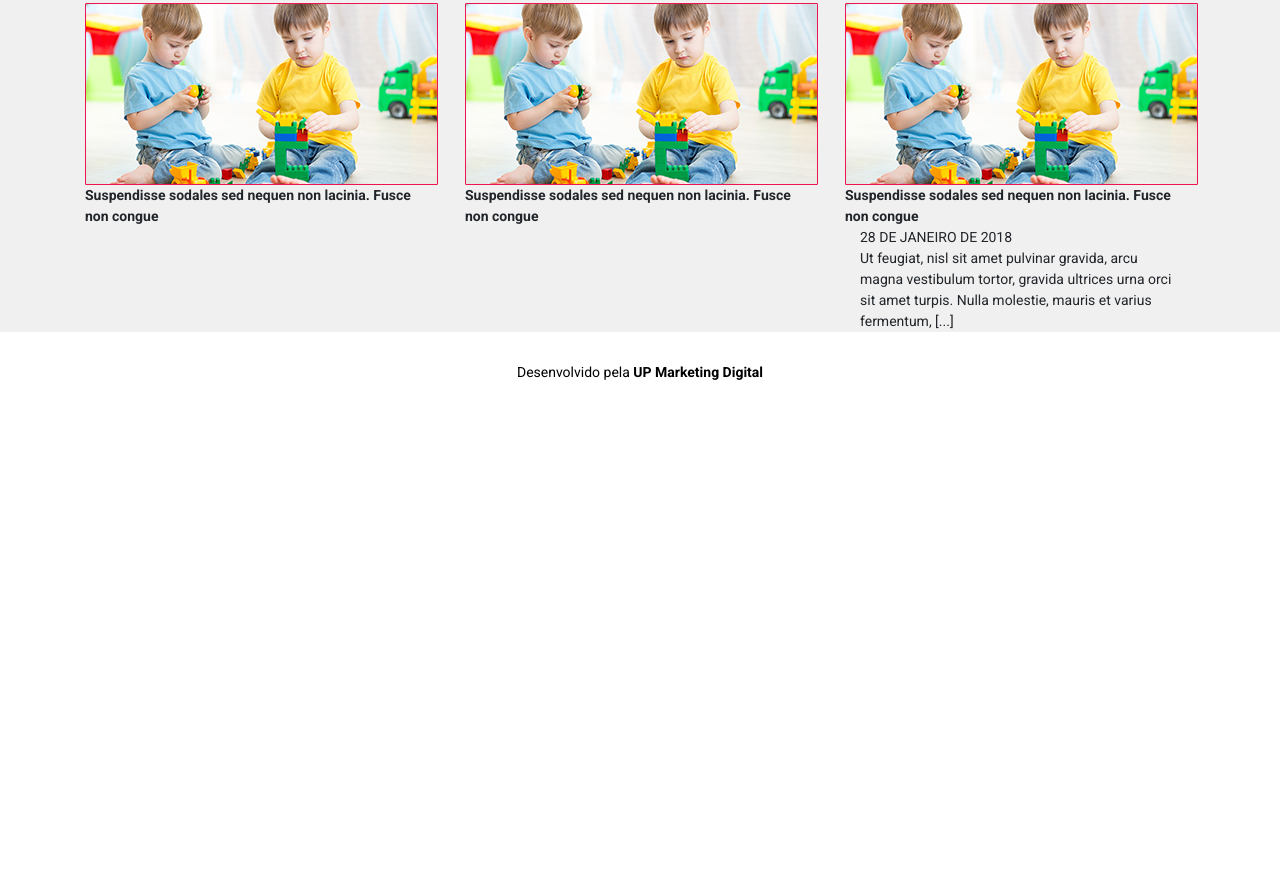
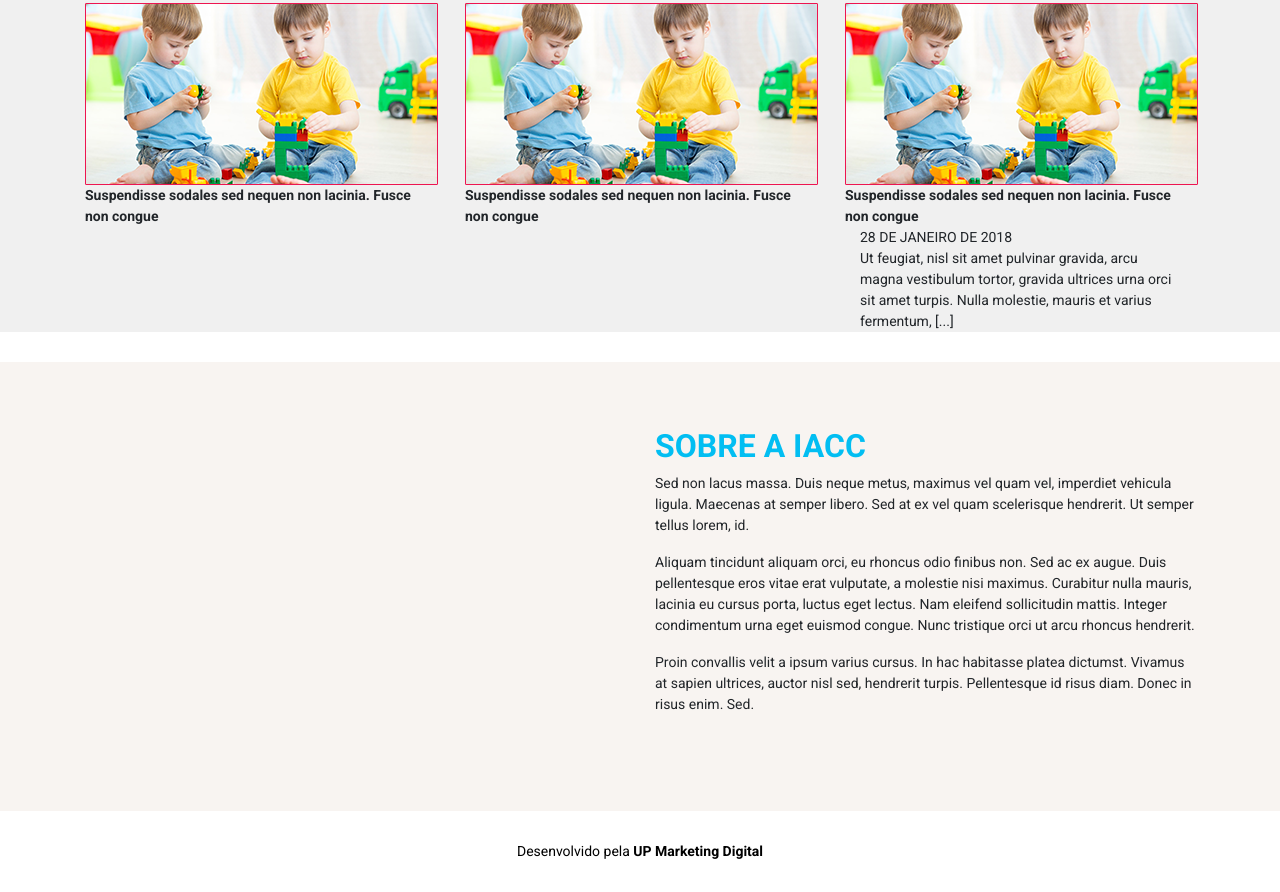
Before and after one commit to developerjonilson/iacc, a plain HTML site: page index.html in a window 1280 px wide. Shown: the part 685-1577 px from the top of the page. Before the commit the page ends 1098 px from the top, so only its background shows below. Drawn offline with nearby package versions, Linux system fonts and the light colour scheme; a web font is replaced by a local one.

Commit message:
construindo about

```diff
--- a/css/style.css
+++ b/css/style.css
@@ -81,6 +81,29 @@ body {
   font-size: 30px;
 }
 
+
+/* start section about */
+.section-about {
+  padding-top: 30px;
+}
+
+.backgroud-grey {
+  background-color: #f8f4f1;
+}
+
+.content-about {
+  padding-top: 65px;
+  padding-bottom: 80px;
+}
+
+.about-title {
+  color: #02bef2;
+}
+
+
+/* end section about */
+
+
 footer {
   padding-top: 30px;
   padding-bottom: 30px;
--- a/index.html
+++ b/index.html
@@ -150,6 +150,44 @@
     </div>
     </section>
 
+    <section class="section-about">
+      <div class="backgroud-grey">
+
+        <div class="container">
+          <div class="row">
+            <div class="col-12 col-md-6"></div>
+
+            <div class="col-12 col-md-6 content-about">
+              <div class="about-title">
+                <h2 class="font-bold">SOBRE A IACC</h2>
+              </div>
+
+              <div class="slide-show-about">
+                <div class="slide-about-one">
+                  <p>
+                    Sed non lacus massa. Duis neque metus, maximus vel quam vel, imperdiet vehicula ligula. Maecenas
+                    at semper libero. Sed at ex vel quam scelerisque hendrerit. Ut semper tellus lorem, id.
+                  </p>
+                  <p>
+                    Aliquam tincidunt aliquam orci, eu rhoncus odio finibus non. Sed ac ex augue. Duis pellentesque
+                    eros vitae erat vulputate, a molestie nisi maximus. Curabitur nulla mauris, lacinia eu cursus porta,
+                    luctus eget lectus. Nam eleifend sollicitudin mattis. Integer condimentum urna eget euismod congue.
+                    Nunc tristique orci ut arcu rhoncus hendrerit.
+                  </p>
+                  <p>
+                    Proin convallis velit a ipsum varius cursus. In hac habitasse platea dictumst. Vivamus at sapien
+                    ultrices, auctor nisl sed, hendrerit turpis. Pellentesque id risus diam. Donec in risus enim. Sed.
+                  </p>
+                </div>
+              </div>
+            </div>
+          </div>
+        </div>
+
+      </div>
+
+    </section>
+
 
     <footer class="text-center">
       <div class="container">
```
